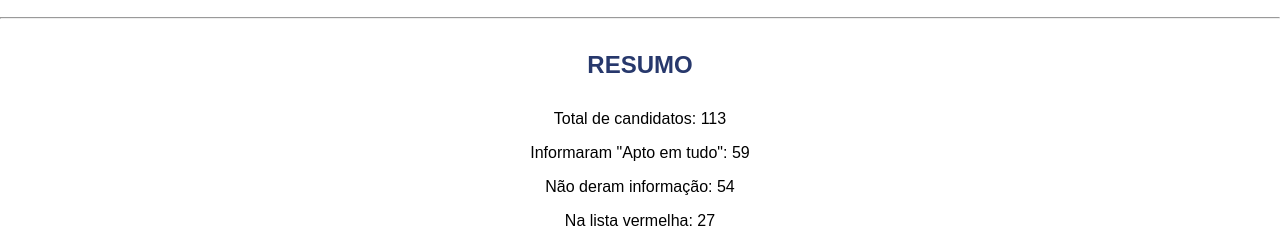
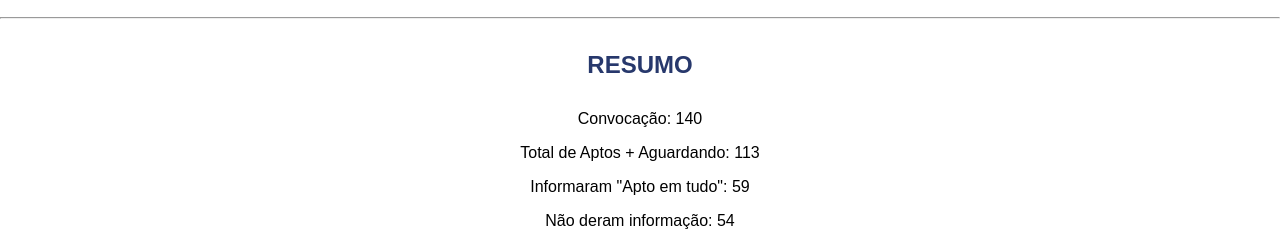
Before and after one commit to jmurilojm/aprovados-gcm-arcoverde-pe, a plain HTML site: page index.html in a window 1280 px wide. Shown: the part 4282-4525 px from the top of the page. Drawn offline with nearby package versions, Linux system fonts and the light colour scheme.

Commit message:
update - criado um resumo do total de candidatos.

```diff
--- a/index.html
+++ b/index.html
@@ -85,10 +85,11 @@
     <hr>
     <section>
       <h4>RESUMO</h4>
-      <p>Total de candidatos: <span id="total">000</span></p>
-      <p>Informaram "Apto em tudo": <span id="totalAptos">00</span></p>
-      <p>Não deram informação: <span id="totalSemStatus">00</span></p>
-      <p>Na lista vermelha: <span id="totalInaptos">00</span></p>
+      <p>Convocação: <span id="convocados">‐‐-</span></p>
+      <p>Total de Aptos + Aguardando: <span id="total">-‐‐</span></p>
+      <p>Informaram "Apto em tudo": <span id="totalAptos">‐‐</span></p>
+      <p>Não deram informação: <span id="totalSemStatus">‐-</span></p>
+      <p>Nomes na Lista Vermelha: <span id="totalInaptos">‐‐</span></p>
     </section>
 
     <nav></nav>
--- a/src/js/script.js
+++ b/src/js/script.js
@@ -1,3 +1,4 @@
+const convocacao = document.querySelector('#convocados');
 const total = document.querySelector('#total');
 const totalAptos = document.querySelector('#totalAptos');
 const totalSemStatus = document.querySelector('#totalSemStatus');
@@ -25,6 +26,7 @@ exibirLista(candidatosDesistentes, '#listagemDesistentes');
 // resumo das quantidades...;
 const totalCandidatos = candidatosValidadosAmpla.length + candidatosValidadosFeminino.length + candidatosValidadosPCD.length;
 
+convocacao.textContent = totalCandidatos + candidatosDesistentes.length;
 total.textContent = totalCandidatos;
 totalAptos.textContent = informaramAptoEmTudo;
 totalSemStatus.textContent = totalCandidatos - informaramAptoEmTudo;
```
